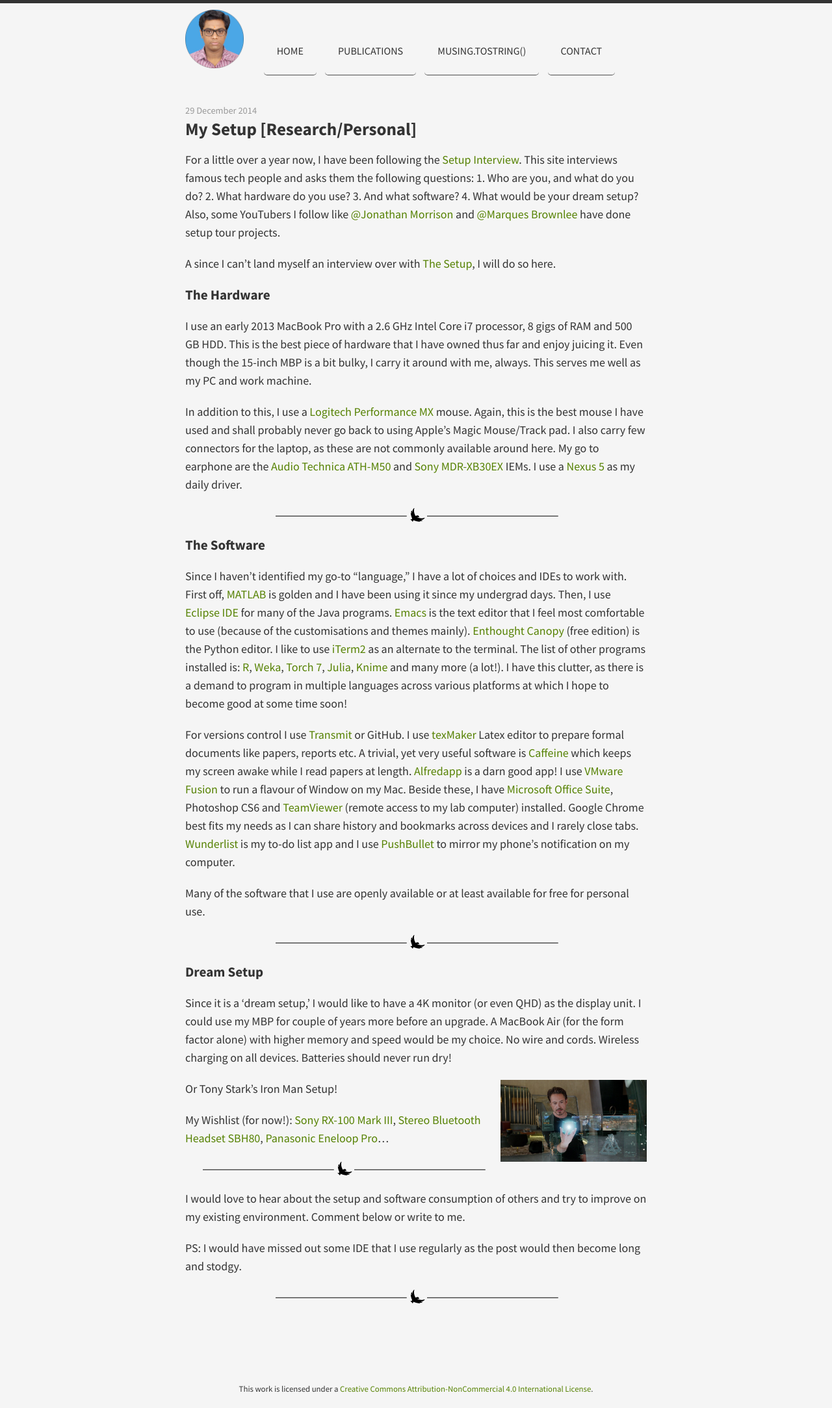
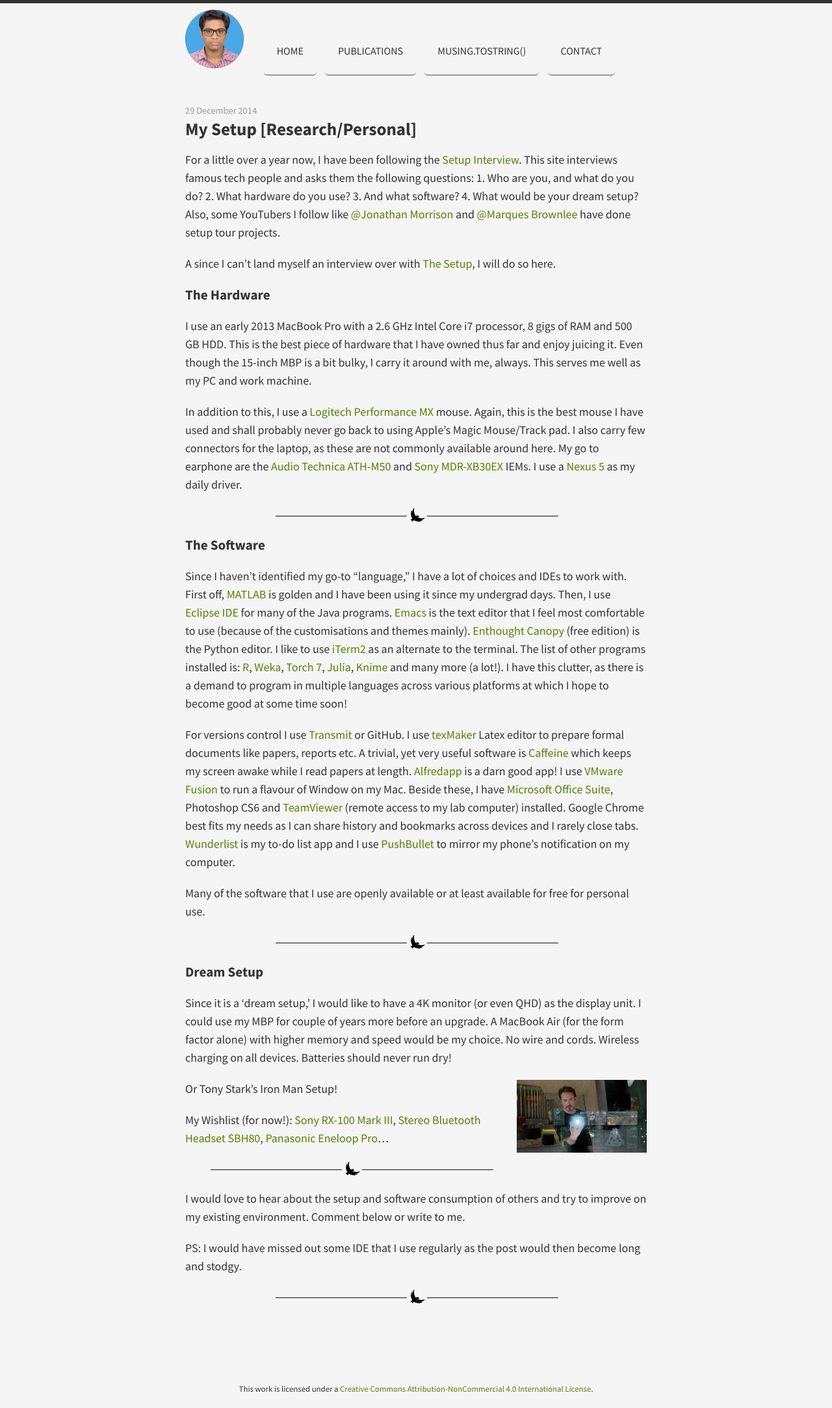
Before and after one commit to forkmsrini/forkmsrini.github.io-master, a Jekyll site: the page built from _posts/2014-12-29-mySetup.md, in a window 1280 px wide. Shown: the whole page at 65% size. Built offline with Jekyll 4.4.1, drawn with Linux system fonts in a browser that asks for light colours; nearby versions of some CDN libraries; Markdown is read by kramdown in place of the engine named in the settings; comment, search, counter and statistics services are not loaded.

Commit message:
Update 2014-12-29-mySetup.md

```diff
--- a/_posts/2014-12-29-mySetup.md
+++ b/_posts/2014-12-29-mySetup.md
@@ -23,7 +23,7 @@
 Since it is a 'dream setup,' I would like to have a 4K monitor (or even QHD) as the display unit. I could use my MBP for couple of years more before an upgrade. A MacBook Air (for the form factor alone) with higher memory and speed would be my choice. No wire and cords. Wireless charging on all devices. Batteries should never run dry!
 
 Or Tony Stark's Iron Man Setup!
-<img style="float:right" src="/public/images/Iron-Man-3.jpg" width='225'>
+<img style="float:right" src="/public/images/Iron-Man-3.jpg" width='200'>
 
 My Wishlist (for now!): [Sony RX-100 Mark III](http://tinyurl.com/koyle2k), [Stereo Bluetooth Headset SBH80](http://tinyurl.com/potm2xe), [Panasonic Eneloop Pro](http://tinyurl.com/k23snrv)...
 
```
